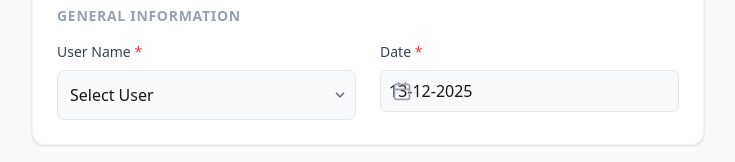
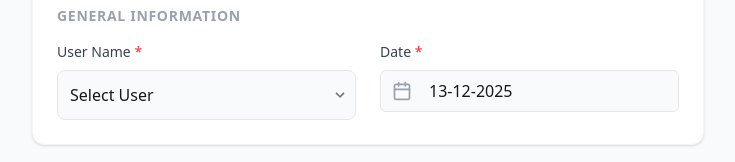
Before and after one commit to abdullaha24/receipt-form, a Next.js app: page /receipt in a window 1280 px wide. Shown: the part 151-313 px from the top of the page, without its empty margins (272-1007 px from the left). Built offline with nearby package versions, Linux system fonts and the light colour scheme.

Commit message:
fixed padding issue in date entry field.

```diff
--- a/components/Header.tsx
+++ b/components/Header.tsx
@@ -50,7 +50,7 @@ const Header: React.FC<HeaderProps> = ({ selectedUser, setSelectedUser, selected
               selected={selectedDate}
               onChange={(date) => setSelectedDate(date)}
               dateFormat="dd-MM-yyyy"
-              className="w-full p-3 pl-10 bg-gray-50 border border-gray-200 rounded-lg focus:ring-2 focus:ring-blue-500 focus:border-blue-500 transition-all outline-none"
+              className="w-full p-3 !pl-12 bg-gray-50 border border-gray-200 rounded-lg focus:ring-2 focus:ring-blue-500 focus:border-blue-500 transition-all outline-none"
               placeholderText="dd-mm-yyyy"
             />
             <Calendar className="absolute left-3 top-1/2 transform -translate-y-1/2 text-gray-400 w-5 h-5 pointer-events-none" />
```
